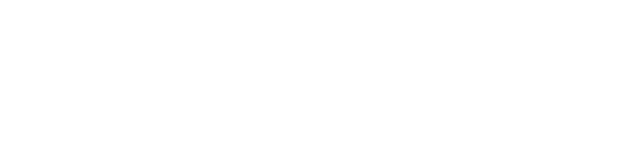
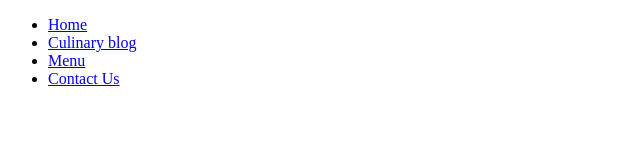
Before and after one commit to Erbasher/css-layouts, a plain HTML site: page flexnavi.html in a window 1280 px wide. Shown: the whole page, without its empty margins (0-640 px from the left). Drawn offline with Linux system fonts and the light colour scheme.

Commit message:
Added unordered list for a navi with link tags

```diff
--- a/flexnavi.html
+++ b/flexnavi.html
@@ -8,7 +8,14 @@
 
 <body>
 
+    <ul class="container">
 
+        <li><a href="#">Home</a></li>
+        <li><a href="#">Culinary blog</a></li>
+        <li><a href="#">Menu</a></li>
+        <li><a href="#">Contact Us</a></li>
+
+    </ul>
 
 </body>
 
```
